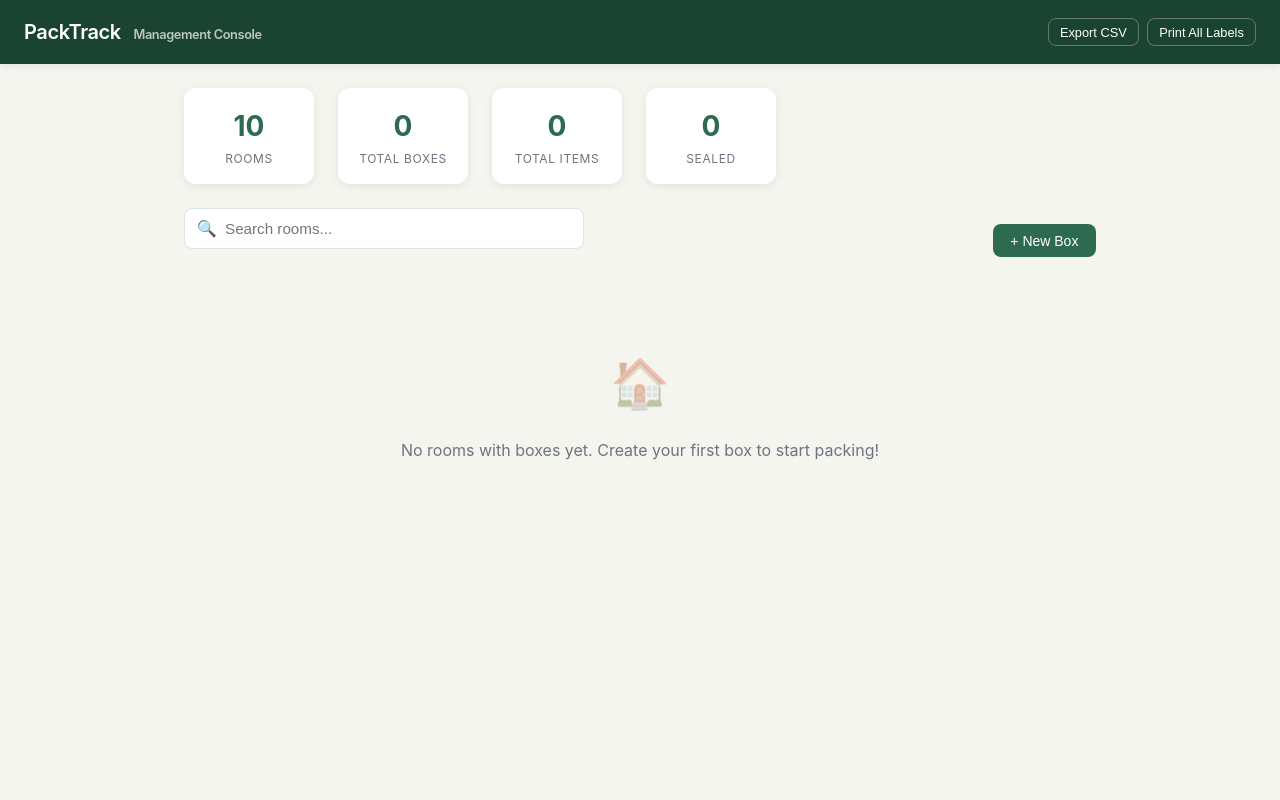
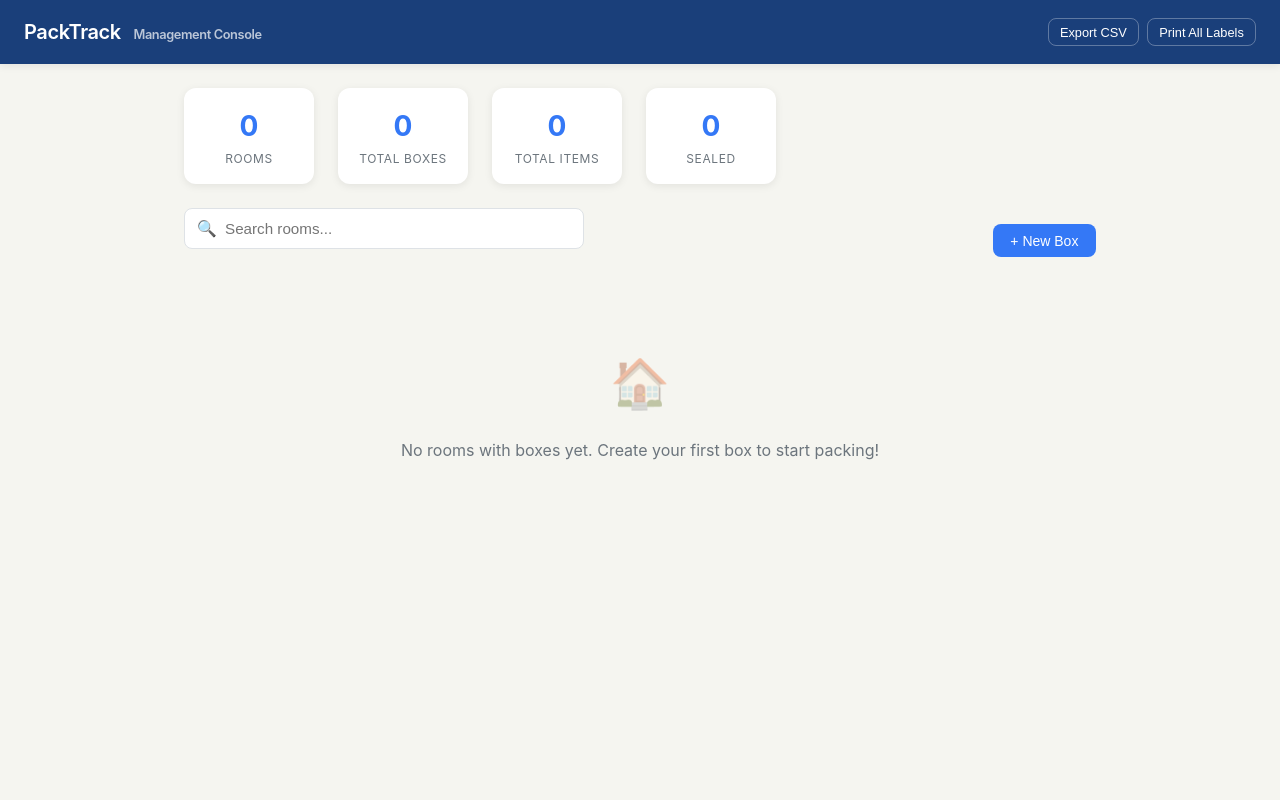
Before and after one commit to jakelease5253/Home-Packing-Inventory, a Flask app: page / in a window 1280 px wide. Run offline with Flask 3, Linux system fonts and the light colour scheme; data comes from the database, SQL or seed files in the repository; data that the repository does not hold is empty.

Commit message:
Fix room count to only count rooms with boxes, match web colors to iOS
Room stats now only show rooms that contain at least one box.
Updated web CSS from green/earth tones to blue to match iOS app.

https://claude.ai/code/session_018JdnU8ZzwSpy6Q3ajkPT4d

```diff
--- a/static/css/style.css
+++ b/static/css/style.css
@@ -4,10 +4,10 @@
 :root {
   --bg: #f5f5f0;
   --surface: #ffffff;
-  --primary: #2d6a4f;
-  --primary-light: #40916c;
-  --primary-dark: #1b4332;
-  --accent: #d4a373;
+  --primary: #3478F6;
+  --primary-light: #5A95F5;
+  --primary-dark: #1A3F7A;
+  --accent: #5856D6;
   --danger: #e63946;
   --danger-light: #fce4e6;
   --text: #2b2d42;
--- a/static/js/app.js
+++ b/static/js/app.js
@@ -66,7 +66,7 @@ async function renderDashboard() {
   app.innerHTML = `
     <div class="stats">
       <div class="stat-card">
-        <div class="number">${rooms.length}</div>
+        <div class="number">${roomsWithBoxes.length}</div>
         <div class="label">Rooms</div>
       </div>
       <div class="stat-card">
```
Also changed, not shown: 1 other file.
